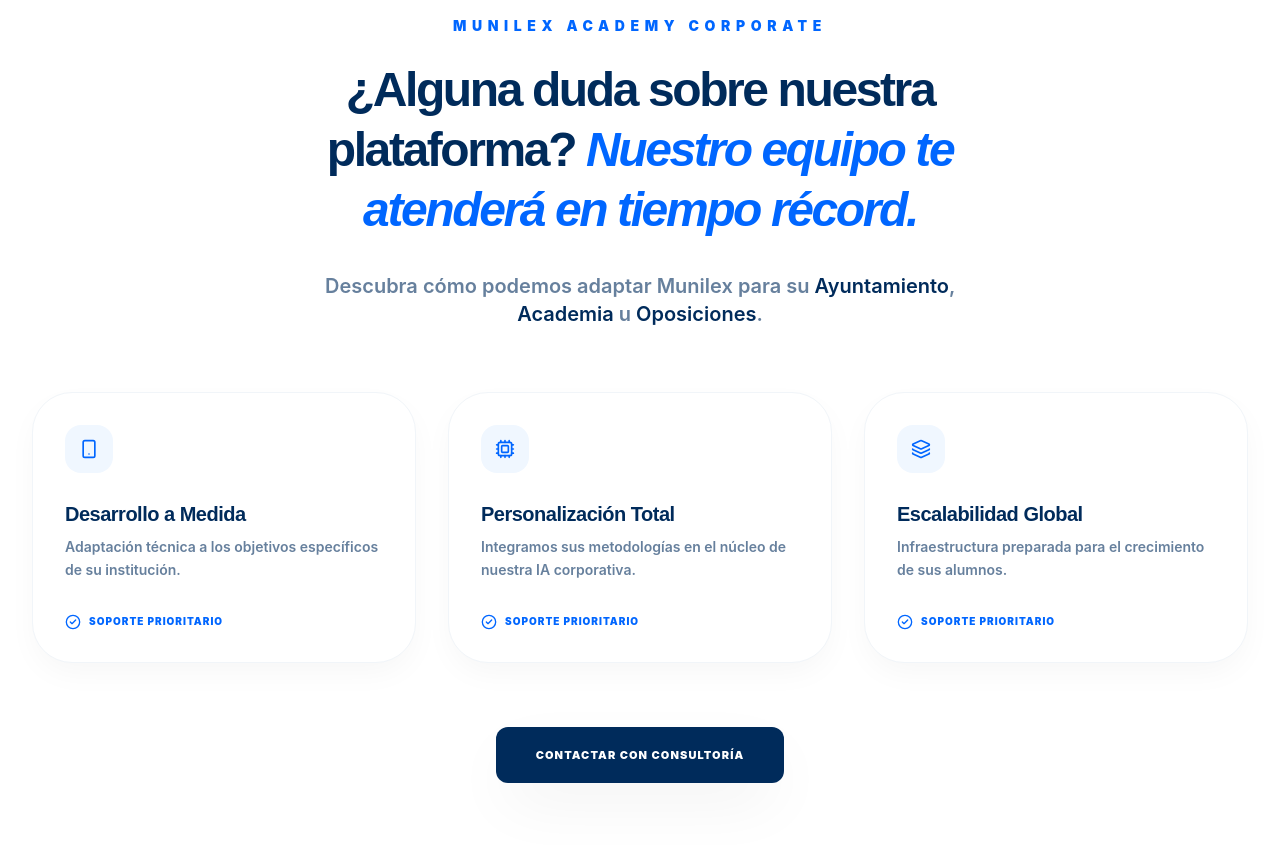
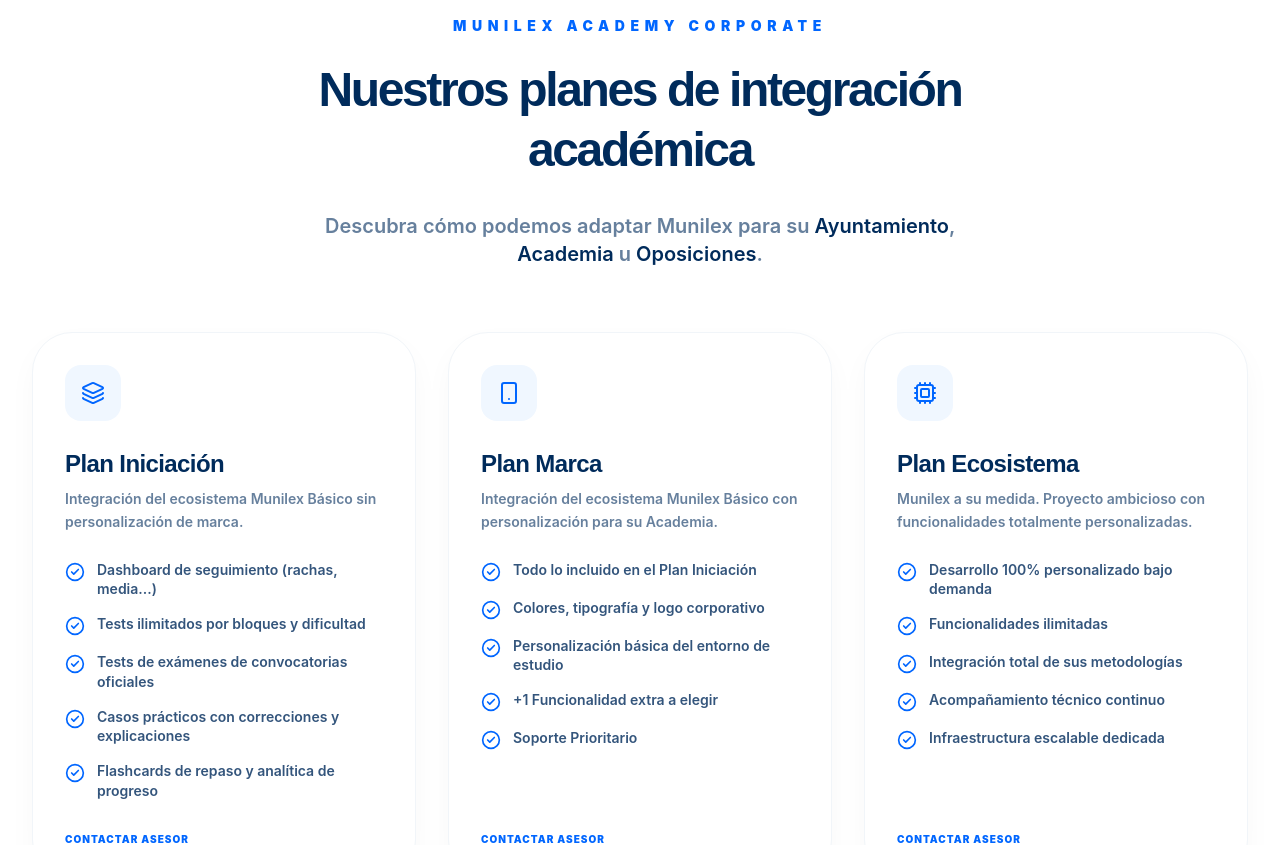
Before and after one commit to automatizacionesnunez-byte/Munilex-Academy-web, a React (Vite) app: page / in a window 1280 px wide. Shown: the part 1520-2365 px from the top of the page. Built offline with nearby package versions, Linux system fonts and the light colour scheme.

Commit message:
feat: actualizar planes corporativos Munilex

```diff
--- a/src/components/CorporateSection.tsx
+++ b/src/components/CorporateSection.tsx
@@ -1,21 +1,42 @@
 import { motion } from 'framer-motion';
 import { Cpu, Smartphone, Layers, CheckCircle2 } from 'lucide-react';
 
-const coreFeatures = [
+const plans = [
   {
-    title: 'Desarrollo a Medida',
-    desc: 'Adaptación técnica a los objetivos específicos de su institución.',
-    icon: <Smartphone className="w-5 h-5" />
+    title: 'Plan Iniciación',
+    desc: 'Integración del ecosistema Munilex Básico sin personalización de marca.',
+    features: [
+      'Dashboard de seguimiento (rachas, media...)',
+      'Tests ilimitados por bloques y dificultad',
+      'Tests de exámenes de convocatorias oficiales',
+      'Casos prácticos con correcciones y explicaciones',
+      'Flashcards de repaso y analítica de progreso'
+    ],
+    icon: <Layers className="w-6 h-6" />
   },
   {
-    title: 'Personalización Total',
-    desc: 'Integramos sus metodologías en el núcleo de nuestra IA corporativa.',
-    icon: <Cpu className="w-5 h-5" />
+    title: 'Plan Marca',
+    desc: 'Integración del ecosistema Munilex Básico con personalización para su Academia.',
+    features: [
+      'Todo lo incluido en el Plan Iniciación',
+      'Colores, tipografía y logo corporativo',
+      'Personalización básica del entorno de estudio',
+      '+1 Funcionalidad extra a elegir',
+      'Soporte Prioritario'
+    ],
+    icon: <Smartphone className="w-6 h-6" />
   },
   {
-    title: 'Escalabilidad Global',
-    desc: 'Infraestructura preparada para el crecimiento de sus alumnos.',
-    icon: <Layers className="w-5 h-5" />
+    title: 'Plan Ecosistema',
+    desc: 'Munilex a su medida. Proyecto ambicioso con funcionalidades totalmente personalizadas.',
+    features: [
+      'Desarrollo 100% personalizado bajo demanda',
+      'Funcionalidades ilimitadas',
+      'Integración total de sus metodologías',
+      'Acompañamiento técnico continuo',
+      'Infraestructura escalable dedicada'
+    ],
+    icon: <Cpu className="w-6 h-6" />
   }
 ];
 
@@ -28,7 +49,7 @@ const CorporateSection = () => {
             Munilex Academy Corporate
           </span>
           <h2 className="text-[#002B5B] text-3xl md:text-5xl leading-tight tracking-tighter max-w-3xl mx-auto mb-8">
-            ¿Alguna duda sobre nuestra plataforma? <span className="text-[#0066FF] italic">Nuestro equipo te atenderá en tiempo récord.</span>
+            Nuestros planes de integración académica
           </h2>
           <p className="text-xl text-[#002B5B]/60 font-semibold max-w-2xl mx-auto">
             Descubra cómo podemos adaptar Munilex para su <span className="text-[#002B5B]">Ayuntamiento</span>, <span className="text-[#002B5B]">Academia</span> u <span className="text-[#002B5B]">Oposiciones</span>.
@@ -36,26 +57,34 @@ const CorporateSection = () => {
         </div>
 
         <div className="grid grid-cols-1 md:grid-cols-3 gap-8">
-          {coreFeatures.map((f, i) => (
+          {plans.map((p, i) => (
             <motion.div
               key={i}
               initial={{ opacity: 0, y: 10 }}
               whileInView={{ opacity: 1, y: 0 }}
               viewport={{ once: true }}
               transition={{ delay: i * 0.1 }}
-              className="p-8 border border-slate-100 rounded-[2.5rem] bg-white shadow-ambient hover:shadow-premium transition-all group"
+              className="p-8 border border-slate-100 rounded-[2.5rem] bg-white shadow-ambient hover:shadow-premium transition-all group flex flex-col"
             >
-              <div className="w-12 h-12 bg-[#F0F7FF] text-[#0066FF] rounded-2xl flex items-center justify-center mb-8 group-hover:scale-110 transition-transform">
-                {f.icon}
+              <div className="w-14 h-14 bg-[#F0F7FF] text-[#0066FF] rounded-2xl flex items-center justify-center mb-8 group-hover:scale-110 transition-transform">
+                {p.icon}
               </div>
-              <h4 className="text-xl font-black text-[#002B5B] mb-3 tracking-tight">{f.title}</h4>
-              <p className="text-sm text-[#002B5B]/60 font-semibold leading-relaxed mb-8">
-                {f.desc}
+              <h4 className="text-2xl font-black text-[#002B5B] mb-3 tracking-tight">{p.title}</h4>
+              <p className="text-sm text-[#002B5B]/60 font-semibold leading-relaxed mb-8 h-10">
+                {p.desc}
               </p>
 
-              <div className="flex items-center gap-2 text-[10px] font-black uppercase tracking-widest text-[#0066FF]">
-                <CheckCircle2 className="w-4 h-4" />
-                Soporte Prioritario
+              <ul className="mb-8 space-y-4 flex-1">
+                {p.features.map((feature, j) => (
+                  <li key={j} className="flex items-start gap-3 text-sm font-semibold text-[#002B5B]/80 leading-snug">
+                    <CheckCircle2 className="w-5 h-5 text-[#0066FF] shrink-0 mt-0.5" />
+                    <span>{feature}</span>
+                  </li>
+                ))}
+              </ul>
+
+              <div className="flex items-center gap-2 text-[10px] font-black uppercase tracking-widest text-[#0066FF] mt-auto group-hover:text-[#002B5B] transition-colors">
+                Contactar Asesor
               </div>
             </motion.div>
           ))}
```
